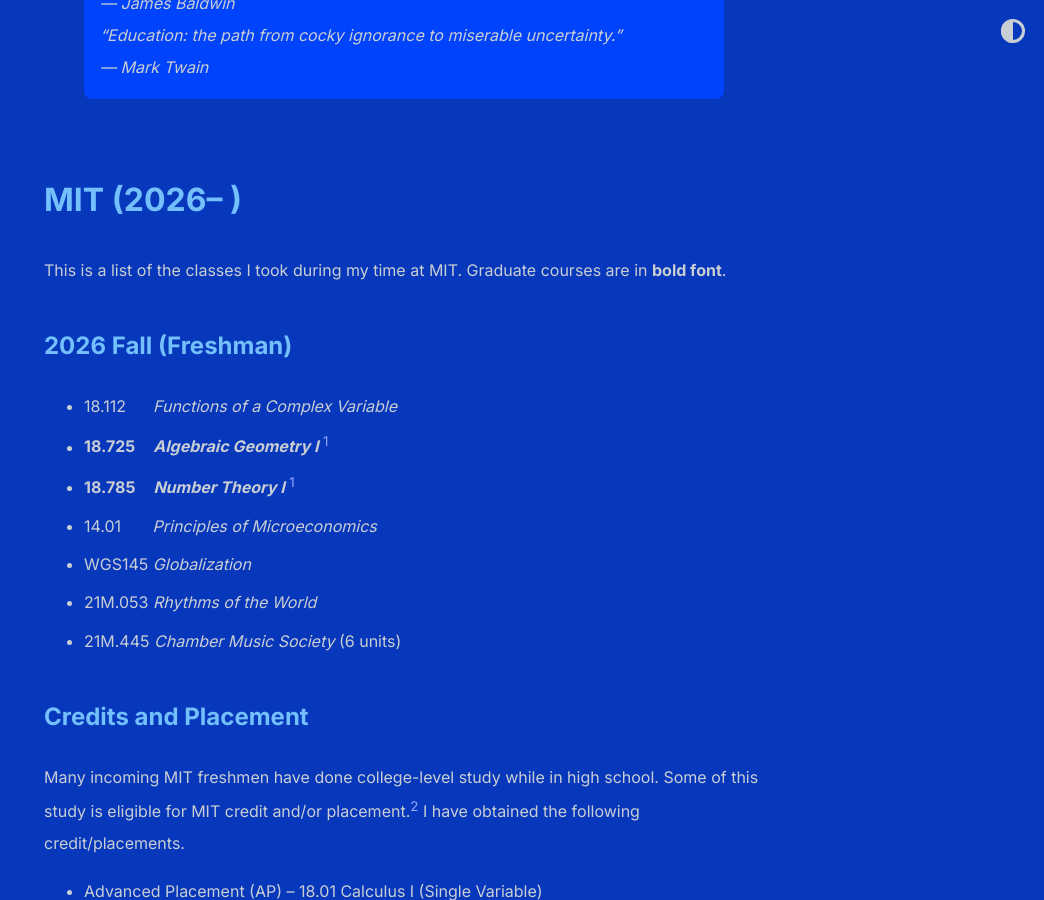
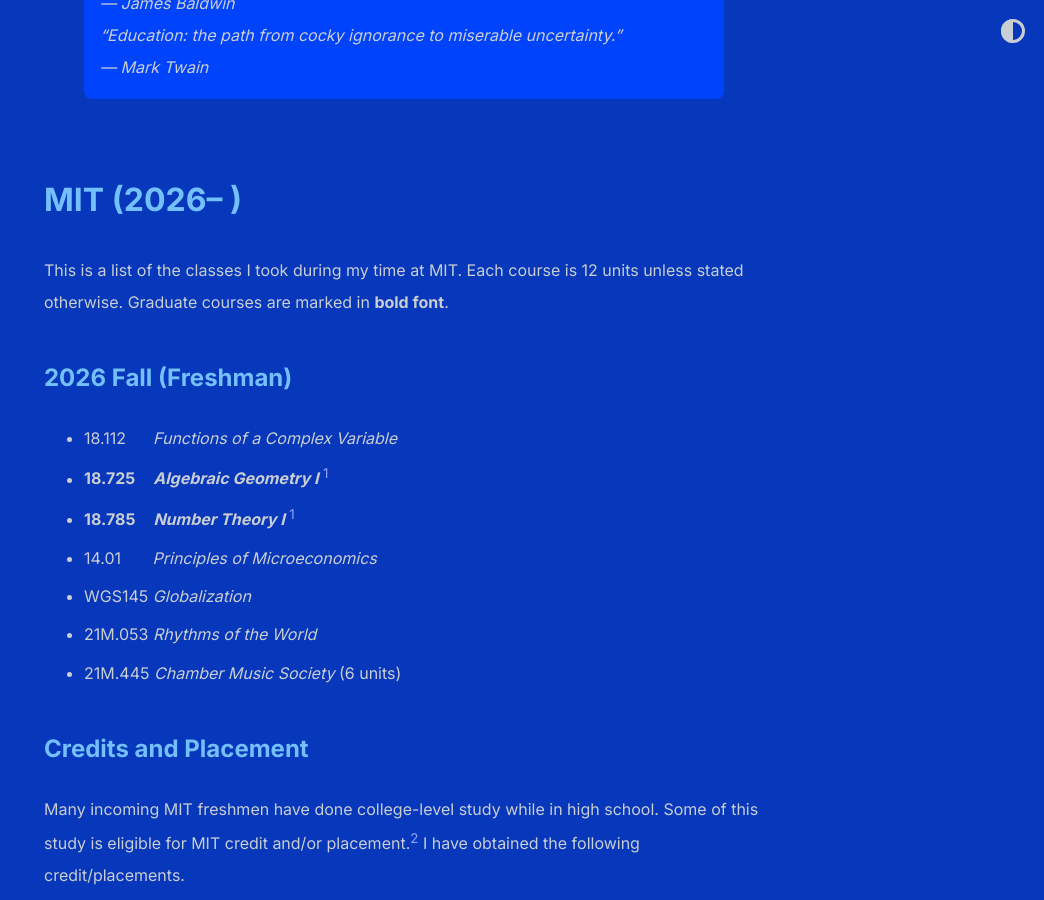
Before and after one commit to shihankanungo/shihankanungo.github.io, a Jekyll site: the page built from courses.md, in a window 1280 px wide and 900 px high, scrolled down 405 px. Shown: the whole window, without its empty margins (236-1280 px from the left). Built offline with Jekyll 4.4.1, drawn with Linux system fonts in a browser that asks for light colours.

Commit message:
Update courses.md

```diff
--- a/courses.md
+++ b/courses.md
@@ -10,7 +10,7 @@
 
 # MIT (2026-- )
 
-This is a list of the classes I took during my time at MIT. Graduate courses are in **bold font**.
+This is a list of the classes I took during my time at MIT. Each course is 12 units unless stated otherwise. Graduate courses are marked in **bold font**.
 
 ## 2026 Fall (Freshman)
 
```
